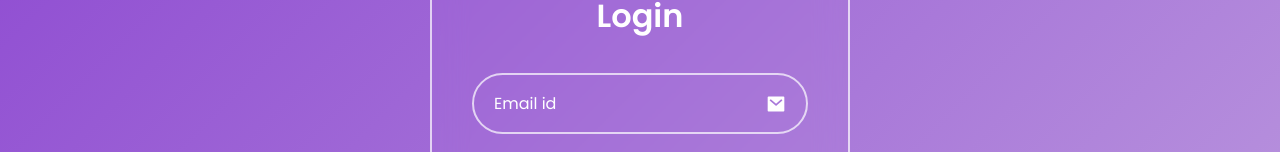
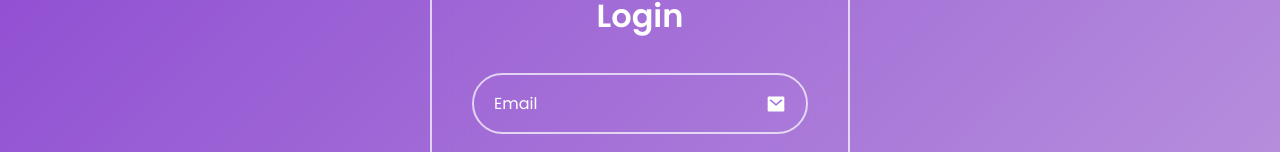
Before and after one commit to ValentinMadiot/components-auth_ui, a React (Vite) app: page / in a window 1280 px wide. Shown: the part 1822-1974 px from the top of the page. Built offline with nearby package versions, Linux system fonts and the light colour scheme.

Commit message:
update form 2

```diff
--- a/src/components/auth-form-2/LoginForm2.jsx
+++ b/src/components/auth-form-2/LoginForm2.jsx
@@ -7,7 +7,7 @@ const LoginForm2 = ({ switchForm }) => {
         <div className="login__box">
           <input
             type="email"
-            placeholder="Email id"
+            placeholder="Email"
             required
             className="login__input"
           />
--- a/src/components/auth-form-2/SignupForm2.jsx
+++ b/src/components/auth-form-2/SignupForm2.jsx
@@ -7,7 +7,7 @@ const SignupForm2 = ({ switchForm }) => {
         <div className="login__box">
           <input
             type="email"
-            placeholder="Email id"
+            placeholder="Email"
             required
             className="login__input"
           />
```
